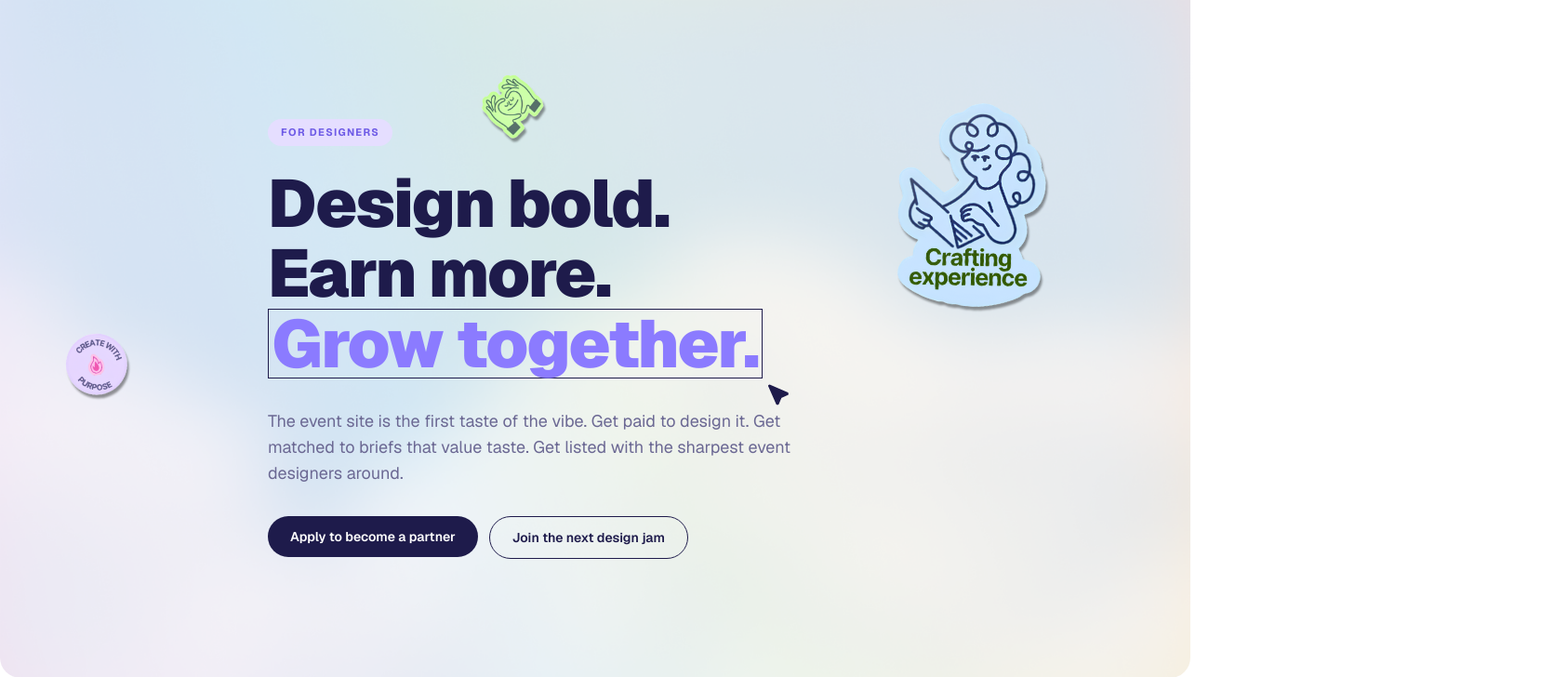
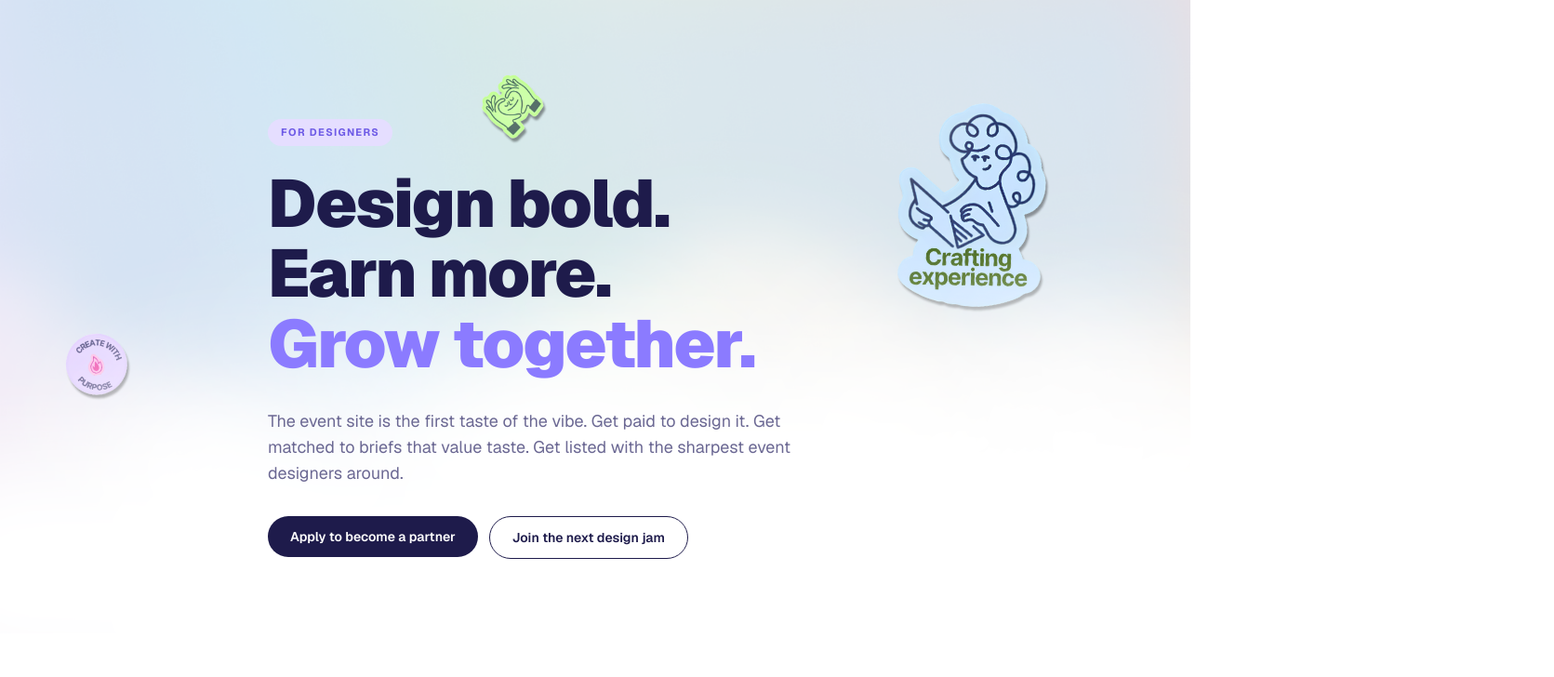
Before and after one commit to sneha-mishhra/arrived-partner-program, a Next.js app: page / in a window 1280 px wide. Shown: the top 728 px of the page at 93% size, 1671 px wide, since content can reach past the window. Built offline with nearby package versions, Linux system fonts and the light colour scheme.

Commit message:
Add cloud band at hero bottom blending into next section

```diff
--- a/components/Hero.tsx
+++ b/components/Hero.tsx
@@ -4,12 +4,12 @@
 // backgroundImage (Media), stickers (List of {image, rotate, width, top, left, right})
 
 import StickerStack from "./StickerStack";
-import { PointerHighlight } from "./ui/pointer-highlight";
+import HeroClouds from "./HeroClouds";
 
 export default function Hero() {
   return (
     <section
-      className="relative w-full py-24 md:py-32 px-6 rounded-b-3xl"
+      className="relative w-full py-24 md:py-32 px-6"
       style={{
         backgroundImage: "url('/hero-bg.png')",
         backgroundSize: "cover",
@@ -20,6 +20,9 @@ export default function Hero() {
       {/* Stickers layer - absolutely positioned floating over hero */}
       <StickerStack />
 
+      {/* Cloud band straddling the hero bottom edge into next section */}
+      <HeroClouds />
+
       {/* Text layer */}
       <div className="relative z-40 max-w-4xl mx-auto text-left pl-20 md:pl-24">
         <span className="pill mb-6 inline-block">For designers</span>
@@ -28,15 +31,7 @@ export default function Hero() {
           <br />
           Earn more.
           <br />
-          <PointerHighlight
-            rectangleClassName="border-brand-navy"
-            pointerClassName="text-brand-navy h-6 w-6"
-            containerClassName="inline-block"
-          >
-            <span className="text-brand-purple-2 relative z-10 px-1">
-              Grow together.
-            </span>
-          </PointerHighlight>
+          <span className="text-brand-purple-2">Grow together.</span>
         </h1>
         <p className="mt-8 text-base md:text-lg text-brand-muted max-w-xl">
           The event site is the first taste of the vibe. Get paid to design it.
--- /dev/null
+++ b/components/HeroClouds.tsx
@@ -0,0 +1,82 @@
+"use client";
+
+// CONTENTFUL MAP → nested inside "Hero" content type
+// Dense puffy cloud layer at the bottom of the hero (Sneako-style).
+// Fades up into the hero's pastel background and blends seamlessly with the white section below.
+
+import { useEffect, useState } from "react";
+
+export default function HeroClouds() {
+  const [scrollOpacity, setScrollOpacity] = useState(1);
+
+  useEffect(() => {
+    const onScroll = () => {
+      const y = window.scrollY;
+      const opacity = Math.max(0, 1 - y / 500);
+      setScrollOpacity(opacity);
+    };
+    onScroll();
+    window.addEventListener("scroll", onScroll, { passive: true });
+    return () => window.removeEventListener("scroll", onScroll);
+  }, []);
+
+  return (
+    <div
+      className="absolute inset-x-0 bottom-0 z-30 pointer-events-none"
+      style={{
+        opacity: scrollOpacity,
+        transition: "opacity 0.15s linear",
+        height: "380px",
+      }}
+    >
+      {/* Solid white base at the very bottom — creates the "resting" cloud floor */}
+      <div
+        className="absolute inset-x-0 bottom-0 h-24 bg-white"
+        style={{ transform: "translateY(50%)" }}
+      />
+
+      {/* Cloud puffs — dense at bottom, sparse upward */}
+      {[
+        // Bottom row — big, dense, opaque
+        { left: "-10%", bottom: "-5%",  size: 480, delay: "0s",   duration: "80s", opacity: 1 },
+        { left: "10%",  bottom: "-10%", size: 560, delay: "-12s", duration: "88s", opacity: 1 },
+        { left: "32%",  bottom: "-8%",  size: 620, delay: "-24s", duration: "95s", opacity: 1 },
+        { left: "55%",  bottom: "-12%", size: 580, delay: "-36s", duration: "82s", opacity: 1 },
+        { left: "76%",  bottom: "-5%",  size: 540, delay: "-48s", duration: "90s", opacity: 1 },
+        { left: "92%",  bottom: "-10%", size: 500, delay: "-60s", duration: "85s", opacity: 1 },
+        // Upper row — smaller, softer, fewer
+        { left: "5%",   bottom: "30%",  size: 380, delay: "-20s", duration: "100s", opacity: 0.75 },
+        { left: "35%",  bottom: "40%",  size: 420, delay: "-45s", duration: "110s", opacity: 0.7  },
+        { left: "62%",  bottom: "35%",  size: 400, delay: "-30s", duration: "105s", opacity: 0.75 },
+        { left: "85%",  bottom: "42%",  size: 360, delay: "-55s", duration: "95s",  opacity: 0.65 },
+        // Top wisps — very soft
+        { left: "18%",  bottom: "62%",  size: 300, delay: "-10s", duration: "120s", opacity: 0.4  },
+        { left: "50%",  bottom: "70%",  size: 340, delay: "-40s", duration: "115s", opacity: 0.35 },
+        { left: "78%",  bottom: "65%",  size: 280, delay: "-70s", duration: "125s", opacity: 0.45 },
+      ].map((c, i) => (
+        <div
+          key={i}
+          className="absolute rounded-full bg-white"
+          style={{
+            left: c.left,
+            bottom: c.bottom,
+            width: c.size,
+            height: c.size * 0.55,
+            opacity: c.opacity,
+            filter: `blur(${i < 6 ? 50 : i < 10 ? 70 : 90}px)`,
+            animation: `cloud-drift-${i % 6} ${c.duration} ease-in-out ${c.delay} infinite`,
+          }}
+        />
+      ))}
+
+      <style>{`
+        @keyframes cloud-drift-0 { 0%,100% { transform: translate(0,0) scale(1); } 50% { transform: translate(60px,-8px) scale(1.06); } }
+        @keyframes cloud-drift-1 { 0%,100% { transform: translate(0,0) scale(1); } 50% { transform: translate(-50px,10px) scale(1.08); } }
+        @keyframes cloud-drift-2 { 0%,100% { transform: translate(0,0) scale(1); } 50% { transform: translate(45px,-12px) scale(1.1); } }
+        @keyframes cloud-drift-3 { 0%,100% { transform: translate(0,0) scale(1); } 50% { transform: translate(-70px,6px) scale(1.05); } }
+        @keyframes cloud-drift-4 { 0%,100% { transform: translate(0,0) scale(1); } 50% { transform: translate(55px,-10px) scale(1.07); } }
+        @keyframes cloud-drift-5 { 0%,100% { transform: translate(0,0) scale(1); } 50% { transform: translate(-40px,12px) scale(1.09); } }
+      `}</style>
+    </div>
+  );
+}
```
